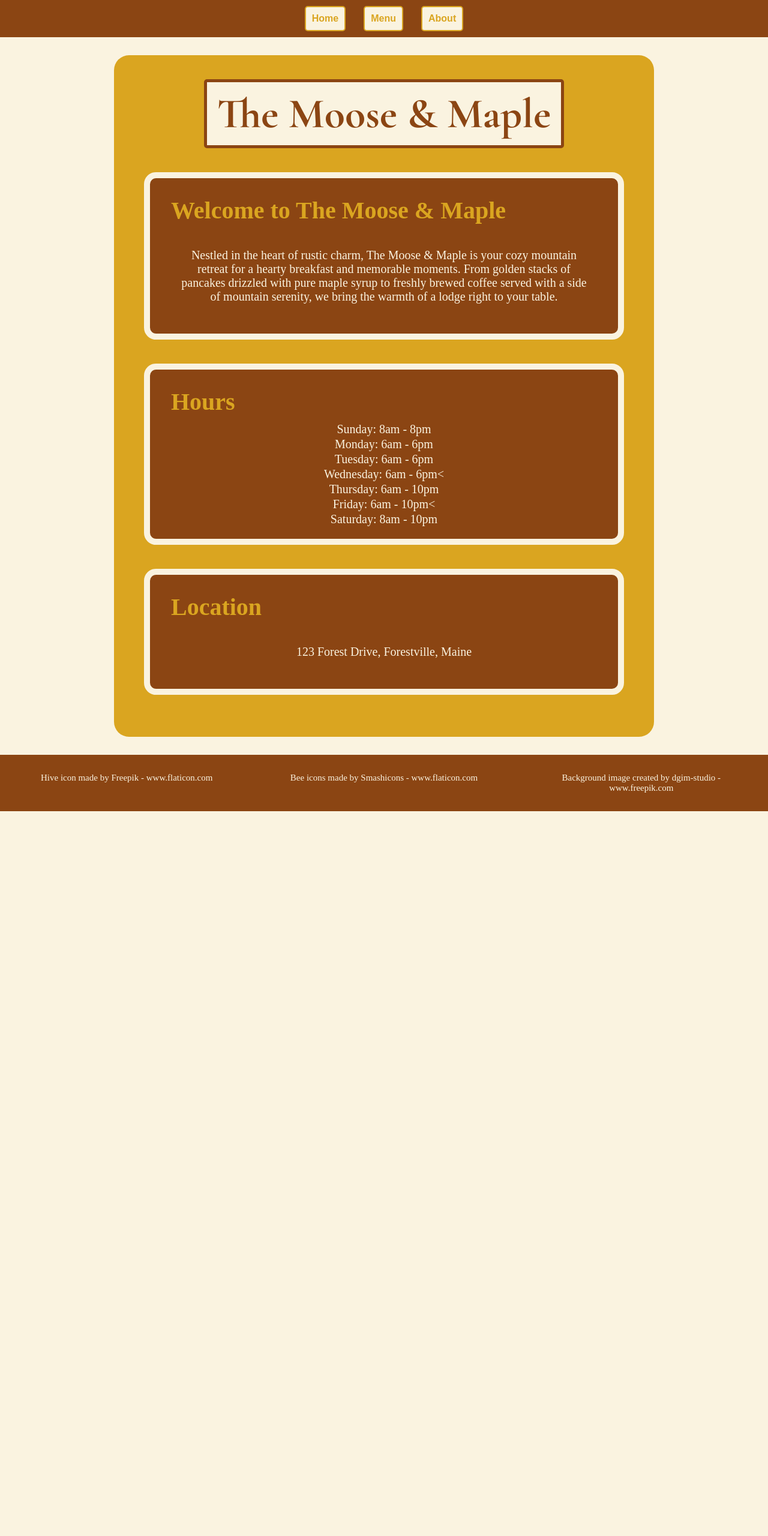
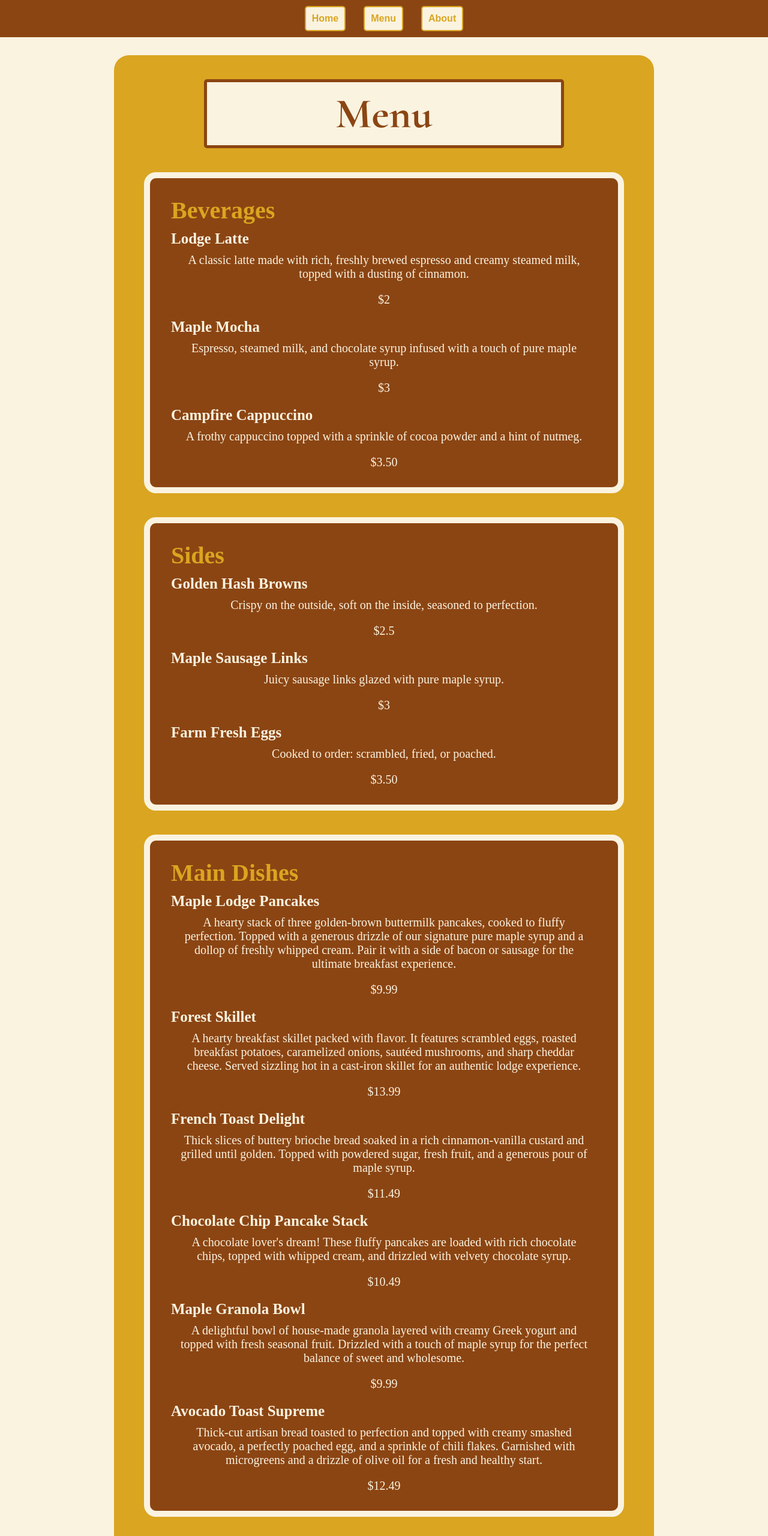
Before and after one commit to SaiefB/Project-Restaurant-Page, a website built with webpack: page src/template.html in a window 1280 px wide. Shown: the top 2560 px of the page at 60% size. Before the commit the page ends 1352 px from the top, so only its background shows below. Built offline with nearby package versions, Linux system fonts and the light colour scheme.

Commit message:
Created the html template for the menu module

```diff
--- /dev/null
+++ b/src/about.js
@@ -0,0 +1,9 @@
+function loadAbout() {
+    const contentDiv = document.getElementById("content");
+
+    contentDiv.innerHTML = "";
+}
+
+export {
+    loadAbout
+}
--- a/src/index.js
+++ b/src/index.js
@@ -1,11 +1,22 @@
 import "./styles.css";
 
-import {initialPageLoad} from "./home"
+import {initialPageLoad} from "./home";
 
-const contentDiv = document.getElementById("content");
-contentDiv.innerHTML = "";
+import {loadMenu} from "./menu";
 
-const homeReload = initialPageLoad()
-const homeBtn = document.getElementById("homeBtn")
+import {loadAbout} from "./about";
+
+/* const contentDiv = document.getElementById("content");
+initialPageLoad();
+
+const homeReload = initialPageLoad;
+const homeBtn = document.getElementById("homeBtn");
 homeBtn.addEventListener("click", homeReload);
-/* initialPageLoad(); */
+
+const menuReload = loadMenu;
+const menuBtn = document.getElementById("menuBtn");
+menuBtn.addEventListener("click", menuReload);
+
+const aboutReload = loadAbout;
+const aboutBtn = document.getElementById("aboutBtn");
+aboutBtn.addEventListener("click", aboutReload); */
--- /dev/null
+++ b/src/menu.js
@@ -0,0 +1,9 @@
+function loadMenu() {
+    const contentDiv = document.getElementById("content");
+
+    contentDiv.innerHTML = "";
+}
+
+export {
+    loadMenu
+}
--- a/src/styles.css
+++ b/src/styles.css
@@ -88,11 +88,18 @@
   padding-left: 5px;
 }
 
+h3 {
+  font-size: 25px;
+  margin: 10px 10px 0 10px;
+  color: var(--neutral-cream);
+  padding-left: 5px;
+}
+
 p {
   font-size: 20px;
   text-align: center;
   color: var(--neutral-cream);
-  padding: 30px;
+  padding: 10px 30px;
 }
 
 li {
--- a/src/template.html
+++ b/src/template.html
@@ -9,11 +9,70 @@
     <header>
         <nav>
             <button class="home" id="homeBtn">Home</button>
-            <button class="menu">Menu</button>
-            <button class="about">About</button>
+            <button class="menu" id="menuBtn">Menu</button>
+            <button class="about" id="aboutBtn">About</button>
         </nav>
     </header>
     <div id="content">
+        <h1>Menu</h1>
+        <div class="sectionContainer">
+            <h2>Beverages</h2>
+            <h3>Lodge Latte</h3>
+            <p>A classic latte made with rich, freshly brewed espresso and creamy steamed milk, topped with a dusting of cinnamon.</p>
+            <p>$2</p>
+
+            <h3>Maple Mocha</h3>
+            <p>Espresso, steamed milk, and chocolate syrup infused with a touch of pure maple syrup.</p>
+            <p>$3</p>
+
+            <h3>Campfire Cappuccino</h3>
+            <p>A frothy cappuccino topped with a sprinkle of cocoa powder and a hint of nutmeg.</p>
+            <p>$3.50</p>
+        </div>
+        <div class="sectionContainer">
+            <h2>Sides</h2>
+            <h3>Golden Hash Browns</h3>
+            <p>Crispy on the outside, soft on the inside, seasoned to perfection.</p>
+            <p>$2.5</p>
+
+            <h3>Maple Sausage Links</h3>
+            <p>Juicy sausage links glazed with pure maple syrup.</p>
+            <p>$3</p>
+
+            <h3>Farm Fresh Eggs</h3>
+            <p>Cooked to order: scrambled, fried, or poached.</p>
+            <p>$3.50</p>
+        </div>
+        <div class="sectionContainer">
+            <h2>Main Dishes</h2>
+            <h3>Maple Lodge Pancakes</h3>
+            <p>A hearty stack of three golden-brown buttermilk pancakes, cooked to fluffy perfection. Topped with a generous drizzle of our signature pure maple syrup and a dollop of freshly whipped cream. Pair it with a side of bacon or sausage for the ultimate breakfast experience.</p>
+            <p>$9.99</p>
+
+            <h3>Forest Skillet</h3>
+            <p>A hearty breakfast skillet packed with flavor. It features scrambled eggs, roasted breakfast potatoes, caramelized onions, sautéed mushrooms, and sharp cheddar cheese. Served sizzling hot in a cast-iron skillet for an authentic lodge experience.</p>
+            <p>$13.99</p>
+
+            <h3>French Toast Delight</h3>
+            <p>Thick slices of buttery brioche bread soaked in a rich cinnamon-vanilla custard and grilled until golden. Topped with powdered sugar, fresh fruit, and a generous pour of maple syrup.</p>
+            <p>$11.49</p>
+
+            <h3>Chocolate Chip Pancake Stack</h3>
+            <p>A chocolate lover's dream! These fluffy pancakes are loaded with rich chocolate chips, topped with whipped cream, and drizzled with velvety chocolate syrup.</p>
+            <p>$10.49</p>
+
+            <h3>Maple Granola Bowl</h3>
+            <p>A delightful bowl of house-made granola layered with creamy Greek yogurt and topped with fresh seasonal fruit. Drizzled with a touch of maple syrup for the perfect balance of sweet and wholesome.</p>
+            <p>$9.99</p>
+
+            <h3>Avocado Toast Supreme</h3>
+            <p>Thick-cut artisan bread toasted to perfection and topped with creamy smashed avocado, a perfectly poached egg, and a sprinkle of chili flakes. Garnished with microgreens and a drizzle of olive oil for a fresh and healthy start.</p>
+            <p>$12.49</p>
+        </div>
+
+
+
+
         <!-- <h1>The Moose & Maple</h1>
         <div class="sectionContainer">
             <h2>Welcome to The Moose & Maple</h2>
```
